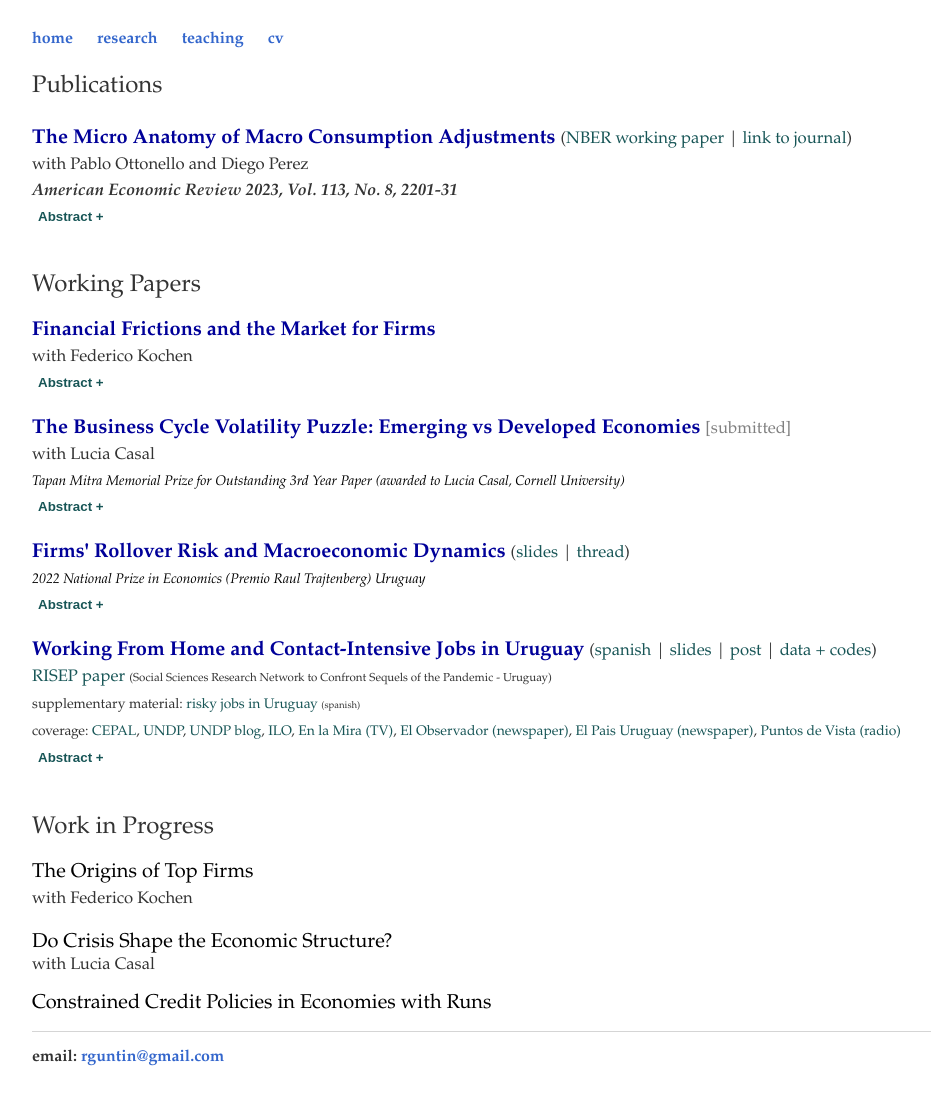
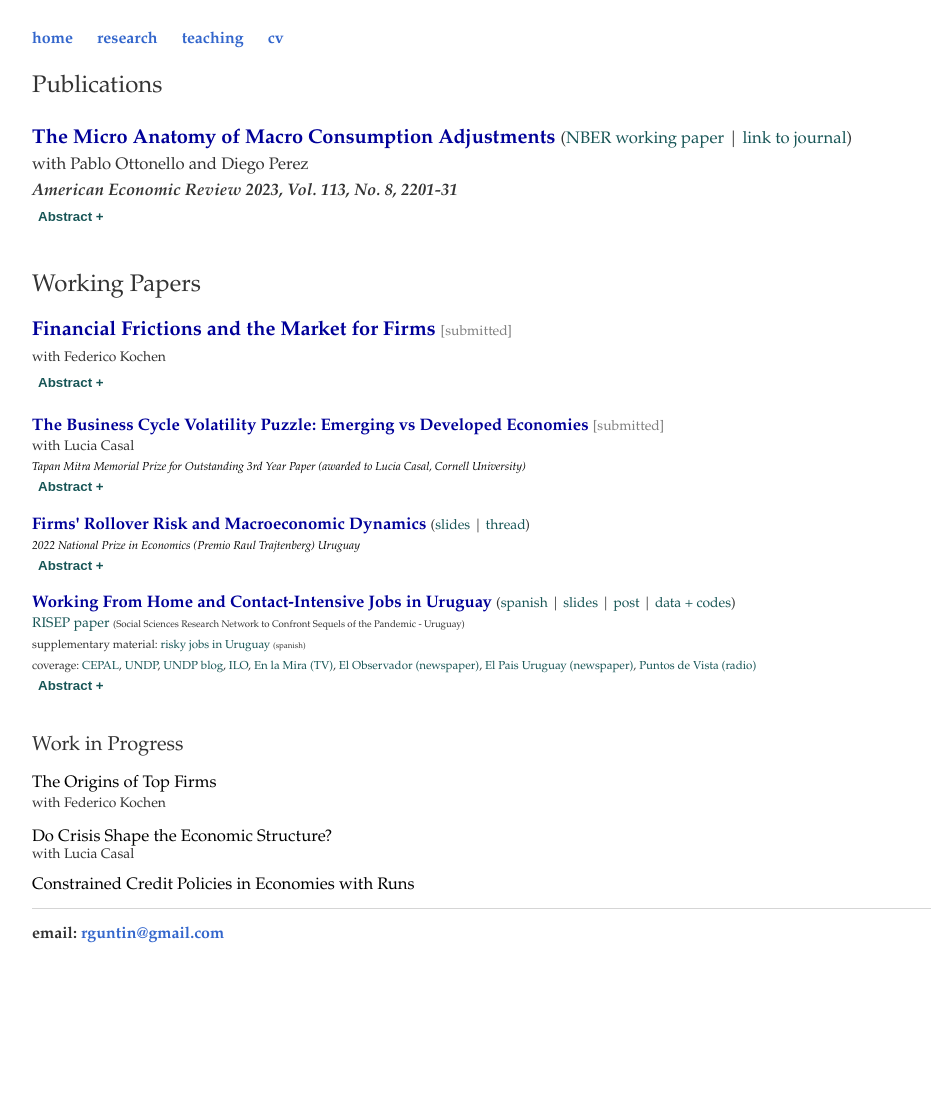
Before and after one commit to rafaguntin/rafaguntin.github.io, a Jekyll site: the page built from research/index.html, in a window 1280 px wide. Shown: the whole page, without its empty margins (96-1027 px from the left). Built offline with Jekyll 4.4.1, drawn with Linux system fonts in a browser that asks for light colours; after the commit the page ends 974 px from its top, so only the background shows below that.

Commit message:
Update index.html

```diff
--- a/research/index.html
+++ b/research/index.html
@@ -41,6 +41,7 @@
 			<p> <a style="font-weight: bold; color:#000099"
 			       href="/research/GK_MarketForFirms.pdf"
 			       target="_blank">Financial Frictions and the Market for Firms</a> <small> <!-- (<a style="color:#175556" href="/research/GK - Slides NYU - 09Dec19 - Handout.pdf" target="_blank">slides</a> | <a style="color:#175556" href="https://ethanminfang.github.io/minfang.github.io/files/Discussions_Kochen_YES2020.pdf" target="_blank">YES discussion</a>)	-->
+				       <small> <span style="color: gray"> [submitted] </span>
 				<br>with <a style="color:#333" href="https://sites.google.com/view/federicokochen/home" target="_blank"> Federico Kochen</a>
 				 <br><button style ="font-weight: bold; color:#175556 ;background-color: white;border: none;" onclick="myFunction3()" id="myBtn3">Abstract +<small></button>
 					       <span id="dots3"></span><span id="more3" style = "color:#282828; line-height: 1.4em; text-align: justify">
```
